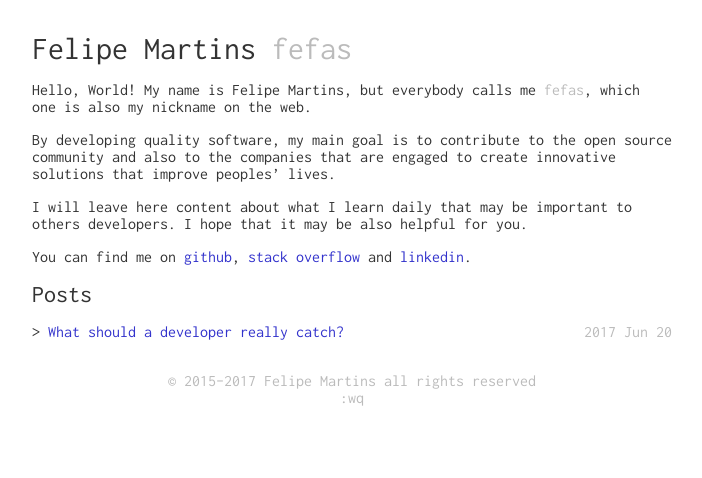
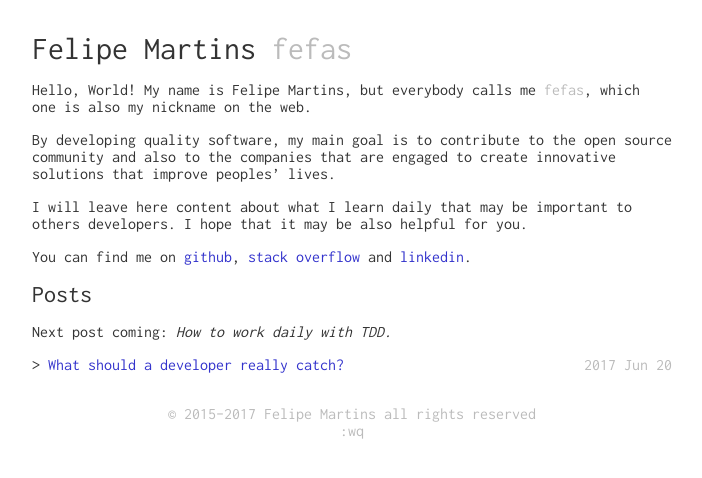
Before and after one commit to fefas/blog.fefas.net, a Jekyll site: the page built from pages/home.md, in a window 1280 px wide. Shown: the top 478 px of the page, without its empty margins (288-990 px from the left). Built offline with Jekyll 4.4.1, drawn with Linux system fonts in a browser that asks for light colours.

Commit message:
Add next post title on homepage

```diff
--- a/pages/home.md
+++ b/pages/home.md
@@ -23,6 +23,8 @@ You can find me on
 
 ## Posts
 
+Next post coming: _How to work daily with TDD._
+
 {% for post in site.posts %}
   * [{{ post.title }}]({{ post.url }}) <span class="post-date">{{ post.date | date: '%Y %b %d' }}</span>
 {% endfor %}
```
